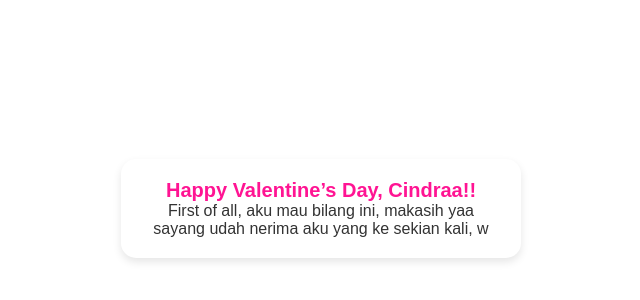
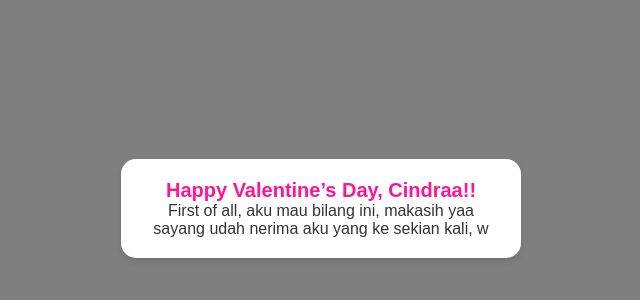
Before and after one commit to HammIamm/Happy-Valentine-s-Day, a plain HTML site: page index.html in a window 1280 px wide. Shown: the part 192-492 px from the top of the page, without its empty margins (319-959 px from the left). Drawn offline with Linux system fonts and the light colour scheme.

Commit message:
Update style.css

```diff
--- a/style.css
+++ b/style.css
@@ -8,22 +8,20 @@
 body {
     width: 100vw;
     height: 100vh;
-    background-size: cover;
-    background-position: center;
-    background-repeat: no-repeat;
-    background-attachment: fixed;
+    background-size: cover !important;
+    background-position: center !important;
+    background-repeat: no-repeat !important;
+    background-attachment: fixed !important;
     transition: background-image 1s ease-in-out;
+}
+
+.overlay {
     display: flex;
     justify-content: center;
     align-items: center;
-}
-
-.container {
-    max-width: 90%;
-    display: flex;
-    flex-direction: column;
-    align-items: center;
-    gap: 20px;
+    width: 100%;
+    height: 100%;
+    background-color: rgba(0, 0, 0, 0.5); /* Efek transparan */
 }
 
 .card {
@@ -32,6 +30,7 @@ body {
     border-radius: 15px;
     box-shadow: 0px 4px 8px rgba(0, 0, 0, 0.1);
     text-align: center;
+    max-width: 90%;
     width: 400px;
 }
 
```
